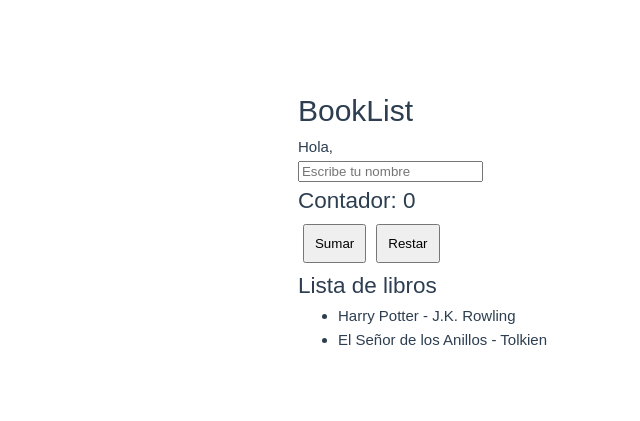
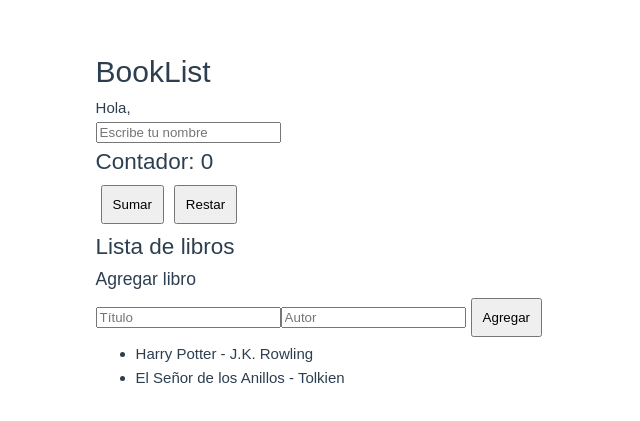
Before and after one commit to Ceoniz01/editorial-nova, a Vue app in the folder booklist/: page / in a window 1280 px wide. Shown: the part 181-602 px from the top of the page, without its empty margins (73-713 px from the left). Built offline with nearby package versions, Linux system fonts and the light colour scheme.

Commit message:
agregar libros con formulario

```diff
--- a/booklist/src/App.vue
+++ b/booklist/src/App.vue
@@ -14,6 +14,18 @@
 
     <!-- lista de libros -->
     <h2>Lista de libros</h2>
+
+    <!-- formulario -->
+    <h3>Agregar libro</h3>
+
+    <!-- input título -->
+    <input v-model="nuevoTitulo" placeholder="Título" />
+
+    <!-- input autor -->
+    <input v-model="nuevoAutor" placeholder="Autor" />
+
+    <!-- botón agregar -->
+    <button @click="agregarLibro">Agregar</button>
 
     <!-- mensaje si no hay libros -->
     <p v-if="libros.length === 0">No hay libros disponibles</p>
@@ -44,6 +56,10 @@ export default {
         { titulo: "Harry Potter", autor: "J.K. Rowling" },
         { titulo: "El Señor de los Anillos", autor: "Tolkien" },
       ],
+
+      // nuevo libro
+      nuevoTitulo: "",
+      nuevoAutor: "",
     };
   },
 
@@ -56,6 +72,19 @@ export default {
     // restar contador
     restar() {
       this.contador--;
+    },
+
+    // agregar libro
+    agregarLibro() {
+      if (this.nuevoTitulo && this.nuevoAutor) {
+        this.libros.push({
+          titulo: this.nuevoTitulo,
+          autor: this.nuevoAutor,
+        });
+
+        this.nuevoTitulo = "";
+        this.nuevoAutor = "";
+      }
     },
   },
 };
```
